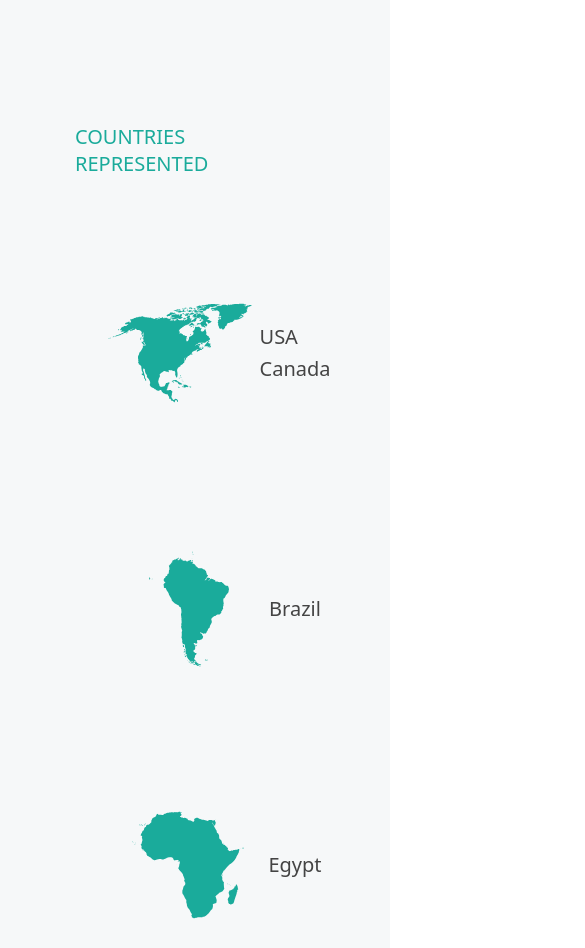
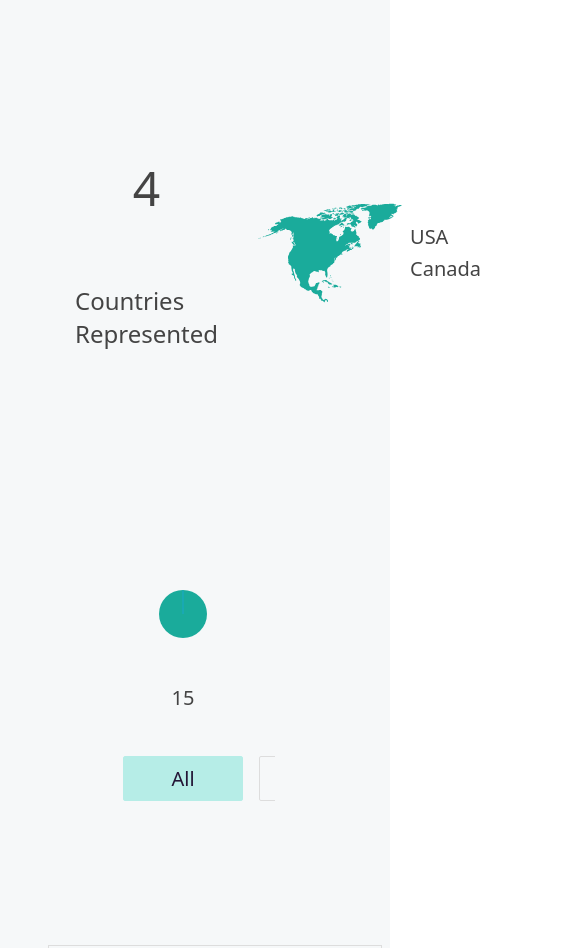
Before and after one commit to makerdao/commdev-grants-transparency-dashboard, a Gatsby site: page / in a window 390 px wide. Shown: the part 5600-6548 px from the top of the page, 585 px wide, since content can reach past the window. Built offline with nearby package versions, Linux system fonts and the light colour scheme; Gatsby itself is replaced by a stand-in of ours.

Commit message:
Removed title. Added PrimaryStatObject. Added new container to improve wrapping, allow for better responsiveness

```diff
--- a/src/components/ProjectCountries.js
+++ b/src/components/ProjectCountries.js
@@ -2,6 +2,7 @@
 import styled from "styled-components"
 import {SectionWrapper} from "../components/SectionWrapper.js"
 import {SectionTitle} from "../components/SectionTitle.js"
+import PrimaryStatObject from "../components/PrimaryStatObject.js"
 import {region} from '../../static/data/dataformat.js'
 import {data} from "../utils.js"
 import imgAfrica from "../img/africa.svg"
@@ -23,9 +24,16 @@
   [region.africa]: imgAfrica,
 }
 
+const CountryListContainer = styled.ul`
+  grid-column: 1 / -1;
+  display: flex;
+  flex-direction: row;
+  font-size: 2rem;
+  justify-content: space-around;
+  padding: 0;
+`
 
-
-const CountryListContainer = styled.ul`
+const CountryListObject = styled.li`
   display: flex;
   flex-direction: row;
   justify-items: around;
@@ -33,10 +41,11 @@
   font-size: 2rem;
   align-content: center;
   justify-content:center;
+  margin: 0rem 2rem 0rem 2rem;
 `
 
 
-const CountryObjectContainer = styled.ul`
+const CountryList = styled.ul`
   display: flex;
   width: 100%;
   font-size: 1.25rem;
@@ -57,21 +66,23 @@
 
 export default () => (
   <SectionWrapper>
-    <SectionTitle>Countries Represented</SectionTitle>
+      <CountryListContainer>
+      <PrimaryStatObject number={data.nCountries} description="Countries Represented" />
     {
       // Only display regions that have countries in them.
       Object.values(region).filter(reg => data.countriesByRegion[reg].length > 0).map( reg => (
-        <CountryListContainer key={reg}>
+        <CountryListObject key={reg}>
           <img width={"160px"} src={continentImages[reg]} alt={reg} />
-          <CountryObjectContainer>
+          <CountryList>
             {
               Object.values(data.countriesByRegion[reg]).map( country => (
                 <CountryListItem key={country}>{country}</CountryListItem>
               ))
             }
-          </CountryObjectContainer>
-        </CountryListContainer>
+          </CountryList>
+        </CountryListObject>
       ))
     }
+    </CountryListContainer>
   </SectionWrapper>
 );
```
